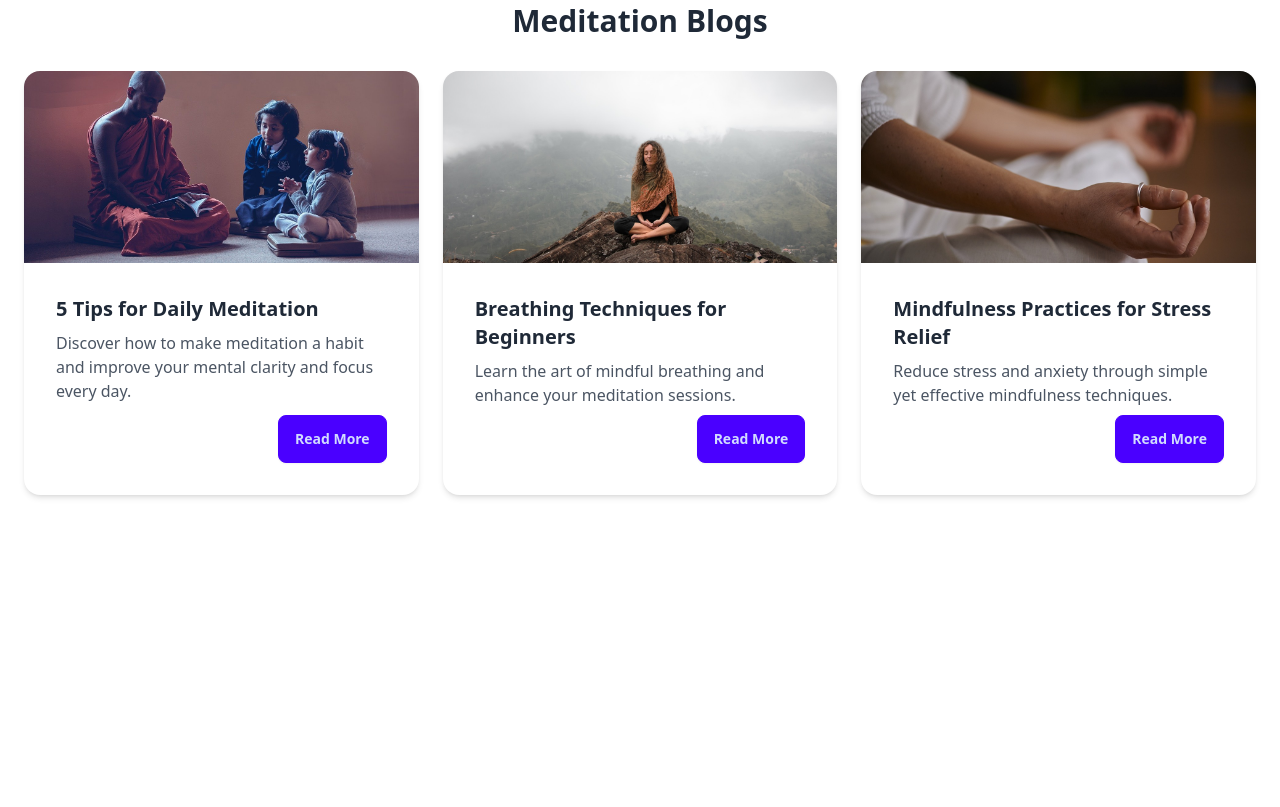
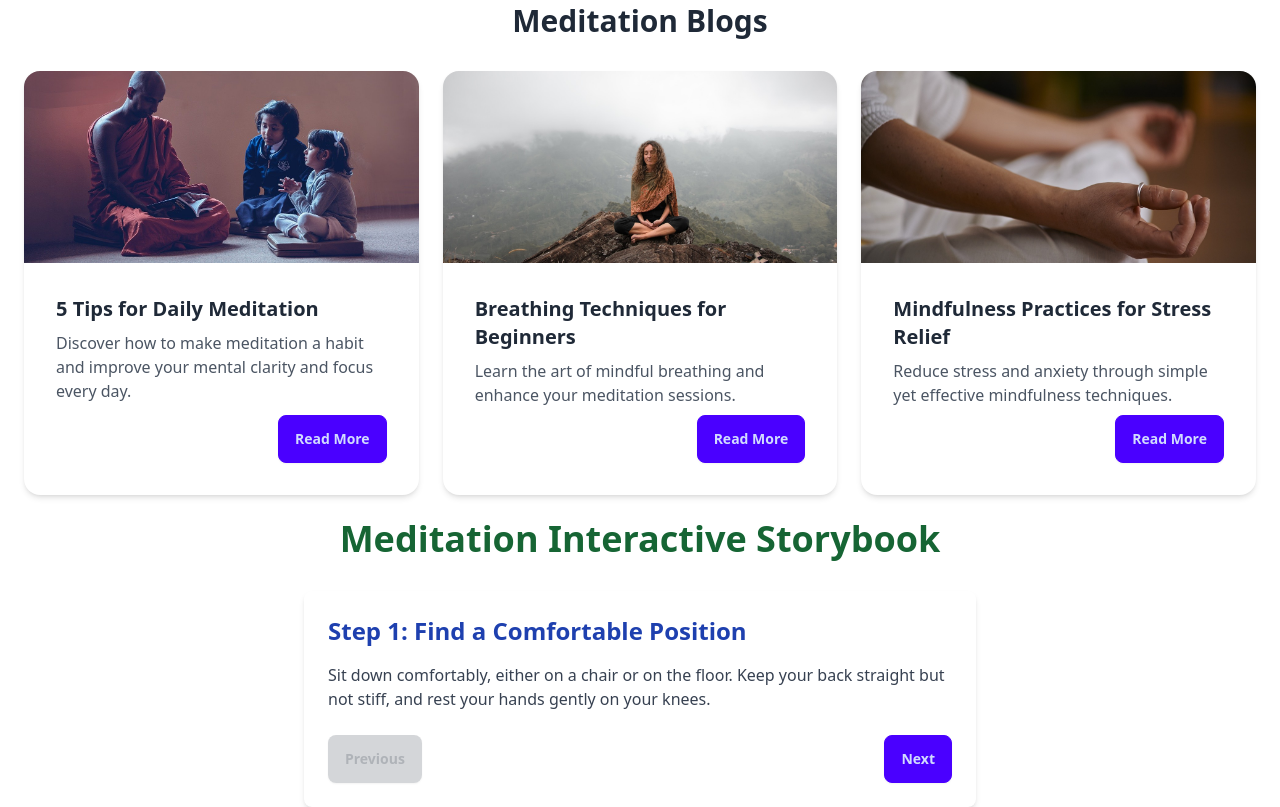
Before and after one commit to shahadot99999/meditation-mindfulness, a plain HTML site: page index.html in a window 1280 px wide. Shown: the part 1919-2726 px from the top of the page. Before the commit the page ends 2438 px from the top, so only its background shows below. Drawn offline with nearby package versions, Linux system fonts and the light colour scheme.

Commit message:
Meditation Interactive Storybook completed

```diff
--- a/index.html
+++ b/index.html
@@ -194,10 +194,29 @@
     </section>
     <!-- Blog Platform end -->
 
+    <!-- Interactive Storybook start -->
+
+    <section>
+      <div class="max-w-2xl mx-auto">
+        <h1 class="text-4xl font-bold text-center text-green-800">Meditation Interactive Storybook</h1>
+        <div id="storybook" class="mt-8 bg-white shadow-md rounded-lg p-6">
+            <h2 id="step-title" class="text-2xl font-semibold text-blue-800">Welcome to Your Meditation Journey</h2>
+            <p id="step-content" class="mt-4 text-gray-700">Take a moment to relax. Click "Next" to begin.</p>
+
+            <div class="mt-6 flex justify-between">
+                <button id="prev-btn" class="btn btn-primary btn-disabled" disabled>Previous</button>
+                <button id="next-btn" class="btn btn-primary">Next</button>
+            </div>
+        </div>
+    </div>
+    </section>
+    <!-- Interactive Storybook end -->
+
 
      <script src="js/enrollInCourse.js"></script>
      <script src="js/quotegenerator.js"></script>
      <script src="js/blogPlatform.js"></script>
+     <script src="js/storyBook.js"></script>
 
 </body>
 </html>
--- /dev/null
+++ b/js/storyBook.js
@@ -0,0 +1,58 @@
+// Story data: each step contains a title and content
+const steps = [
+    {
+        title: "Step 1: Find a Comfortable Position",
+        content: "Sit down comfortably, either on a chair or on the floor. Keep your back straight but not stiff, and rest your hands gently on your knees.",
+    },
+    {
+        title: "Step 2: Close Your Eyes",
+        content: "Gently close your eyes to block out distractions. This helps you focus on your inner self.",
+    },
+    {
+        title: "Step 3: Breathe Deeply",
+        content: "Take a deep breath in through your nose, hold it for a few seconds, and then exhale slowly through your mouth. Repeat this three times.",
+    },
+    {
+        title: "Step 4: Focus on the Present",
+        content: "Notice the sensations in your body. Feel the rise and fall of your chest with each breath, and let go of any lingering thoughts.",
+    },
+    {
+        title: "Step 5: Gradually Return",
+        content: "When you're ready, open your eyes slowly and take a moment to adjust. Carry this sense of calm with you throughout your day.",
+    },
+];
+
+let currentStep = 0; // Start at the first step
+
+const stepTitle = document.getElementById("step-title");
+const stepContent = document.getElementById("step-content");
+const prevBtn = document.getElementById("prev-btn");
+const nextBtn = document.getElementById("next-btn");
+
+function updateStory() {
+    stepTitle.textContent = steps[currentStep].title;
+    stepContent.textContent = steps[currentStep].content;
+
+    // Enable/disable buttons based on step index
+    prevBtn.disabled = currentStep === 0;
+    nextBtn.disabled = currentStep === steps.length - 1;
+    prevBtn.classList.toggle("btn-disabled", currentStep === 0);
+    nextBtn.classList.toggle("btn-disabled", currentStep === steps.length - 1);
+}
+
+prevBtn.addEventListener("click", () => {
+    if (currentStep > 0) {
+        currentStep--;
+        updateStory();
+    }
+});
+
+nextBtn.addEventListener("click", () => {
+    if (currentStep < steps.length - 1) {
+        currentStep++;
+        updateStory();
+    }
+});
+
+// Initialize the story
+updateStory();
```
Also changed, not shown: js/quotegenerator.js (line endings or trailing spaces).
